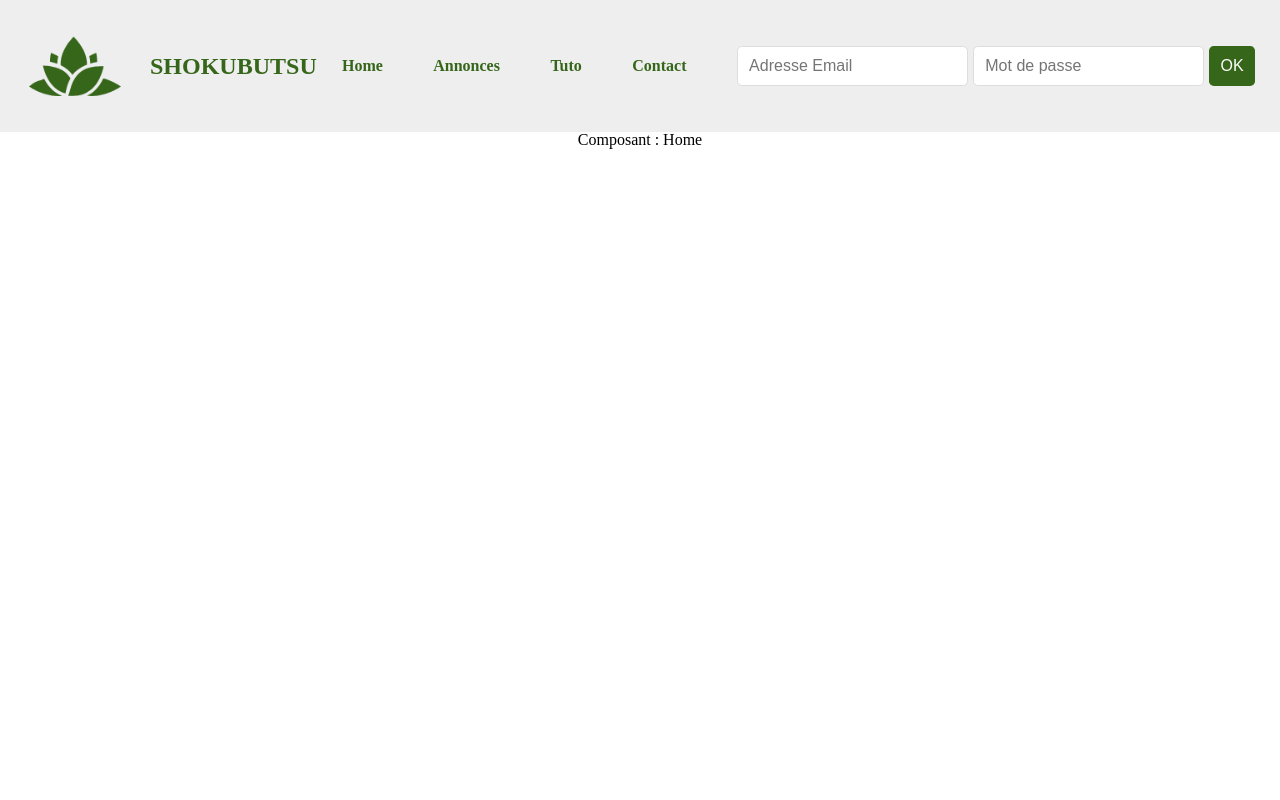
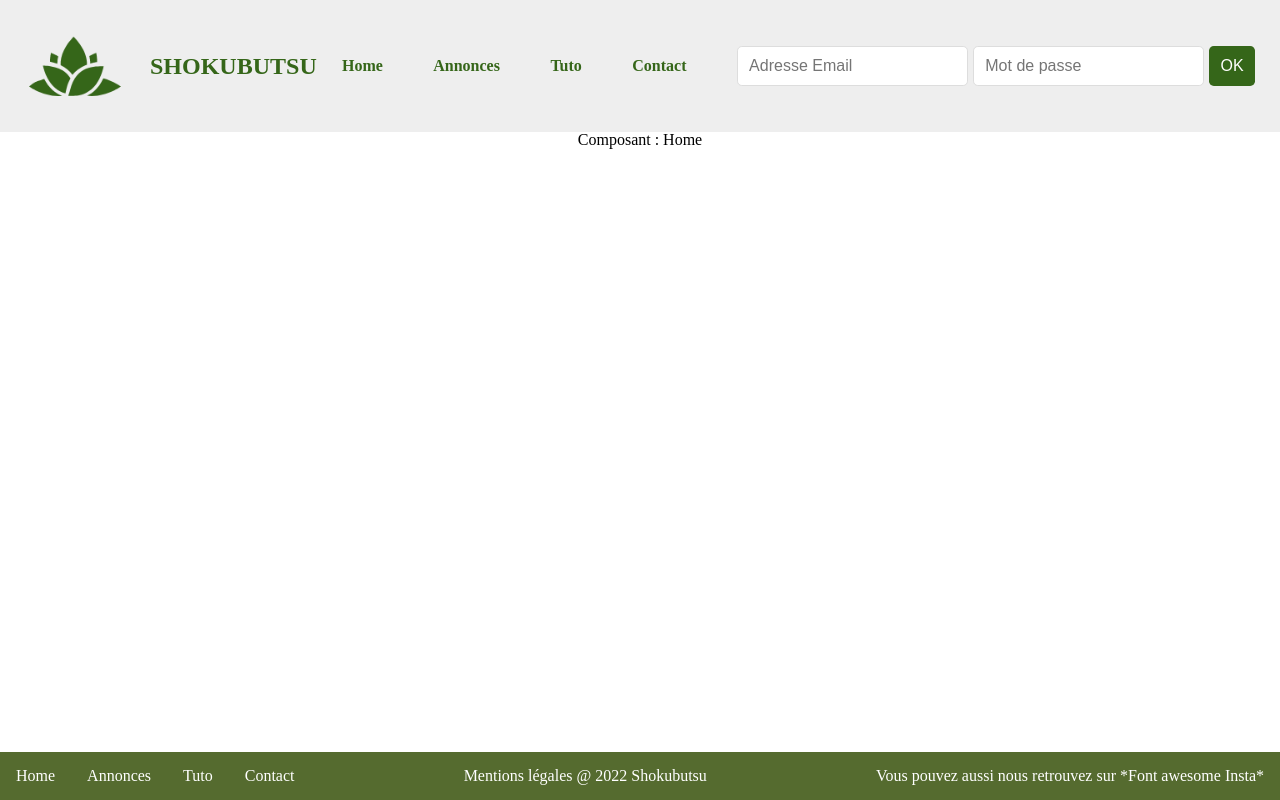
Before and after one commit to patricey0/final-project-shokubutsu, a React app: page / in a window 1280 px wide. Built offline with nearby package versions, Linux system fonts and the light colour scheme.

Commit message:
v1 footer

```diff
--- a/src/components/App/index.js
+++ b/src/components/App/index.js
@@ -10,6 +10,7 @@ import Announces from 'src/components/Announces';
 import Tuto from 'src/components/Tuto';
 import Contact from 'src/components/Contact';
 import Error from 'src/components/Error';
+import Footer from 'src/components/Footer';
 
 // == Composant
 const App = () => (
@@ -22,6 +23,7 @@ const App = () => (
       <Route path="/contact" element={<Contact />} />
       <Route path="*" element={<Error />} />
     </Routes>
+    <Footer />
   </div>
 );
 
--- a/src/components/App/styles.scss
+++ b/src/components/App/styles.scss
@@ -2,8 +2,13 @@
   // width: 500px;
   // margin: 1em auto;
   text-align: center;
+  height: 100vh;
+  display: flex;
+  flex-direction: column;
 }
-
+.app header + div {
+  flex: 1;
+}
 .app img {
   max-width: 150px;
 }
--- /dev/null
+++ b/src/components/Footer/index.js
@@ -0,0 +1,25 @@
+// == Import
+import './styles.scss';
+import { NavLink } from 'react-router-dom';
+// == Composant
+const Footer = () => (
+  <footer>
+    <div>
+      <ul className="navfooter">
+        <li><NavLink to="/" className="navfooter__item">Home</NavLink></li>
+        <li><NavLink to="/annonces" className="navfooter__item">Annonces</NavLink></li>
+        <li><NavLink to="/tuto" className="navfooter__item">Tuto</NavLink></li>
+        <li><NavLink to="/contact" className="navfooter__item">Contact</NavLink></li>
+      </ul>
+    </div>
+    <div className="credential">
+      <p>Mentions légales @ 2022 Shokubutsu</p>
+    </div>
+    <div className="social">
+      <p> Vous pouvez aussi nous retrouvez sur *Font awesome Insta*</p>
+    </div>
+  </footer>
+);
+
+// == Export
+export default Footer;
--- /dev/null
+++ b/src/components/Footer/styles.scss
@@ -0,0 +1,17 @@
+footer {
+  background-color: #556b2f;
+  display: flex;
+  justify-content:space-between;
+  color: #ffffff;
+}
+.navfooter {
+  display: flex;
+  &__item{
+    display: block;
+    margin: 1rem;
+  }
+}
+
+footer p {
+  margin: 1rem;
+}
```
